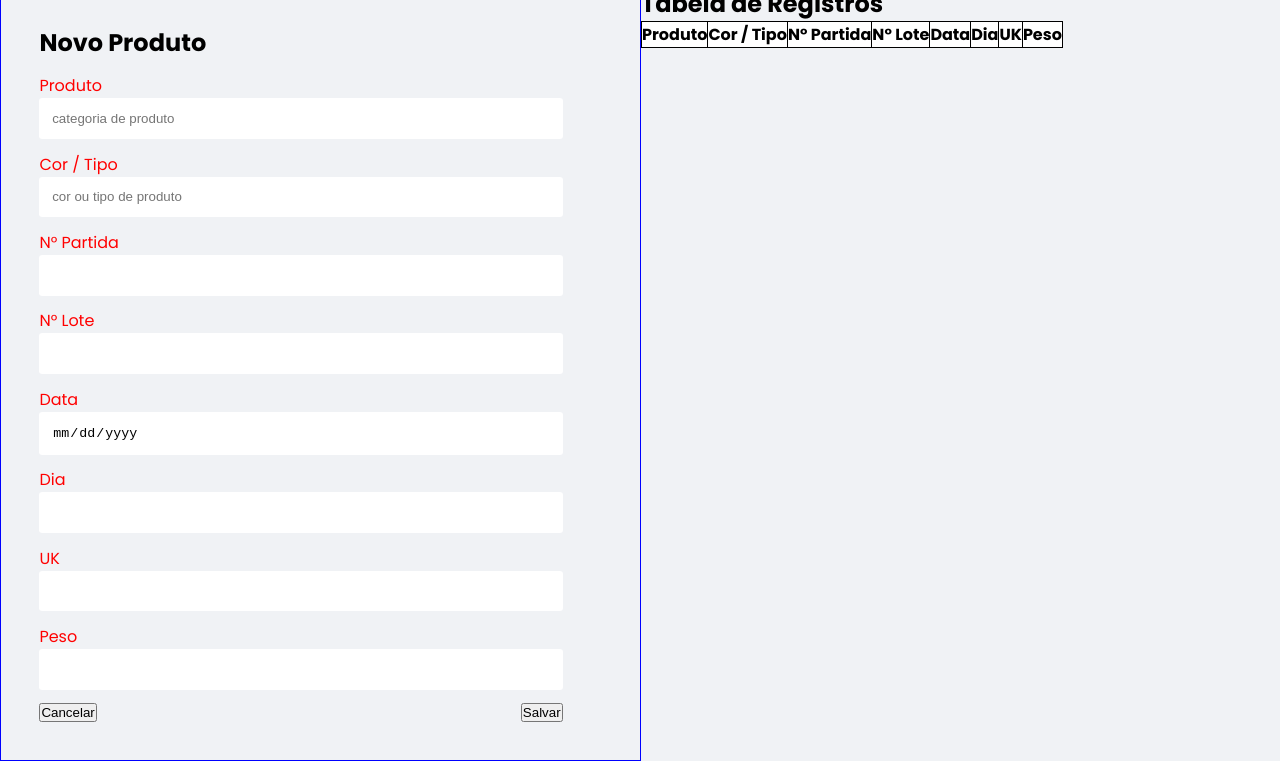
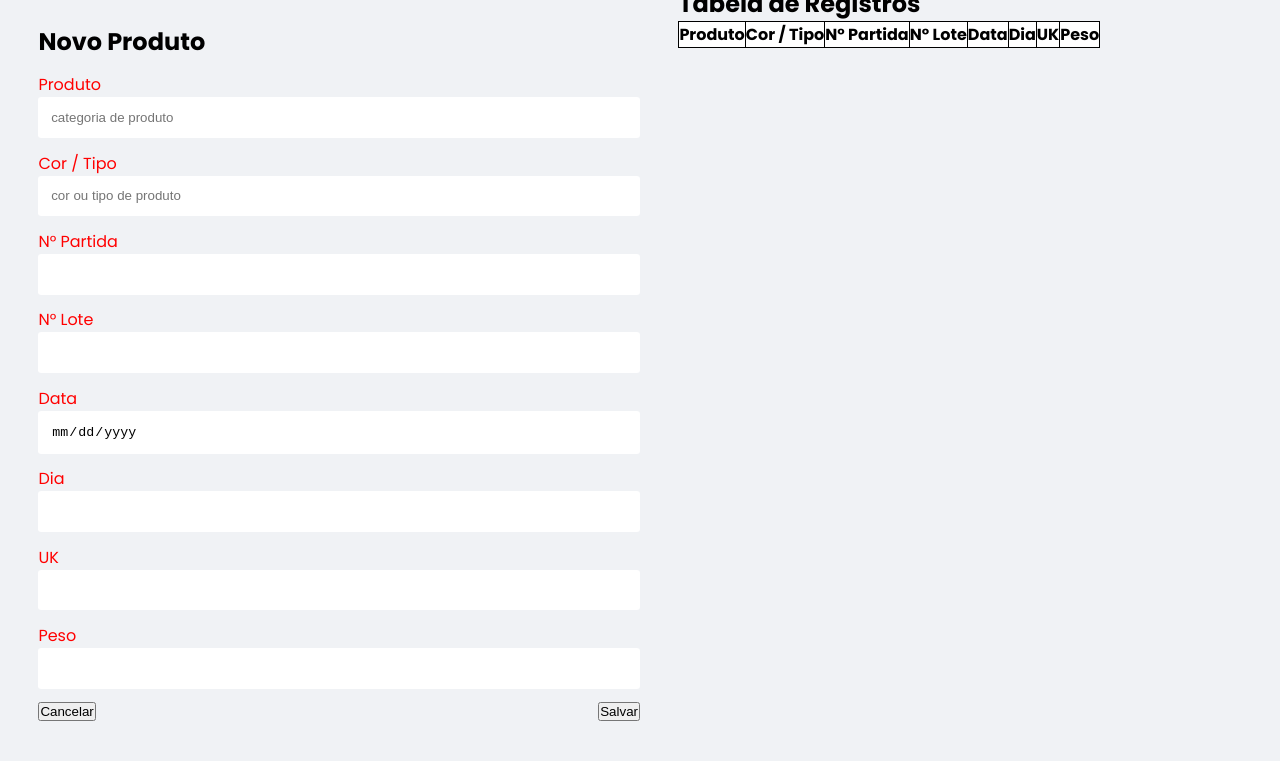
Before and after one commit to andres-alippi/production-batch-control, a plain HTML site: page index.html in a window 1280 px wide. Shown: the part 62-823 px from the top of the page. Drawn offline with Linux system fonts and the light colour scheme.

Commit message:
cleaning

```diff
--- a/index.html
+++ b/index.html
@@ -72,9 +72,8 @@
             </form>
           </div>
         </div>
-      </section>
-      <section id="data-sheet">
-        <div>
+        <div id="data-sheet">
+          <div>
           <h2>Tabela de Registros</h2>
         </div>
         <div class="table-container">
@@ -94,8 +93,7 @@
           </thead>
         </table>
         </div>
-
-
+        </div>
       </section>
     </main>
     <footer></footer>
--- a/styles.css
+++ b/styles.css
@@ -9,13 +9,13 @@ body {
   font-family: 'Poppins', sans-serif;
 }
 
-.container {
+section {
   display: flex;
   /* justify-content: space-evenly;
   width: 100vw; */
 }
 
-.container > section {
+section > div {
   flex: 1;
 }
 
@@ -32,18 +32,6 @@ body {
   min-width: 600px;
   /* margin: 20px 10px 0px 10; */
   /* position: relative; */
-}
-
-#panel {
-  border: 1px solid blue;
-}
-
-#form {
-  /* max-width: 500px; */
-}
-
-#form h2 {
-  margin-top: 0;
 }
 
 input {
```
